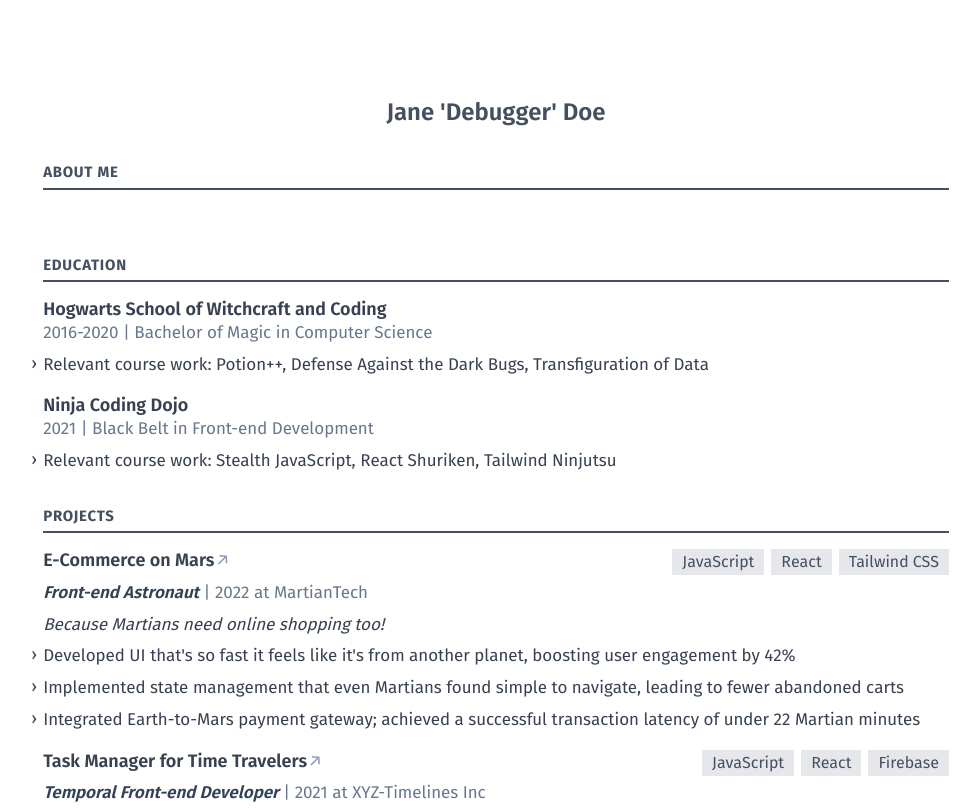
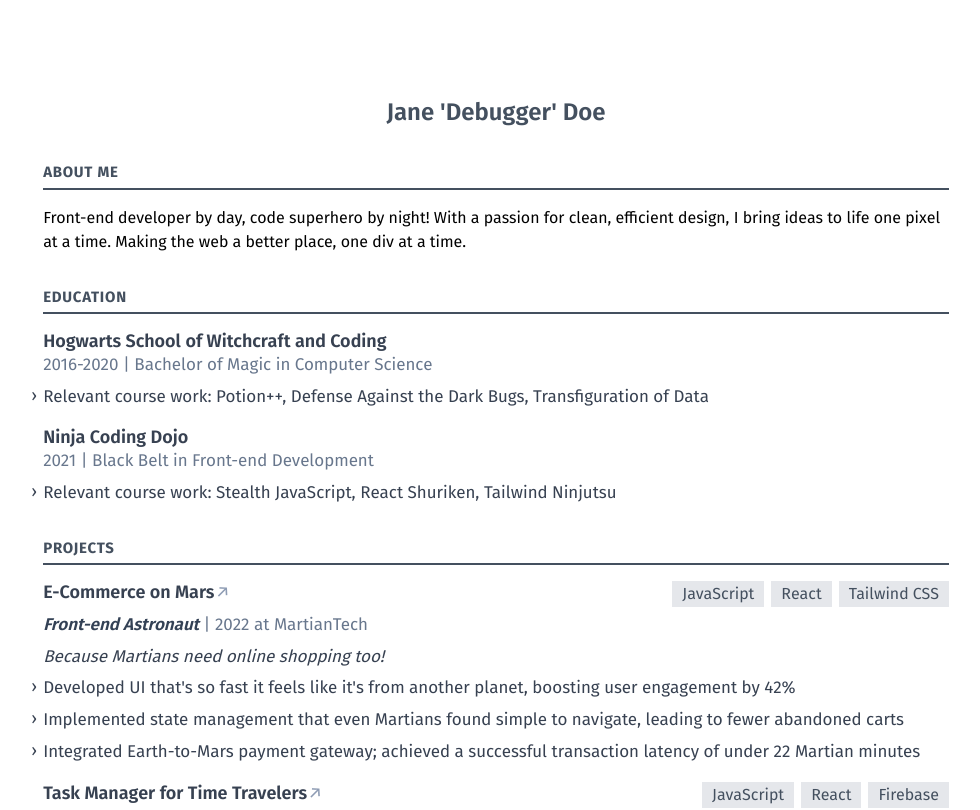
Before and after one commit to shiyuw09/react-universal-resume, a React (Vite) app: page / in a window 1280 px wide. Shown: the top 810 px of the page, without its empty margins (144-1124 px from the left). Built offline with nearby package versions, Linux system fonts and the light colour scheme.

Commit message:
feat: add about-me section

```diff
--- a/src/components/AboutMe.tsx
+++ b/src/components/AboutMe.tsx
@@ -1,9 +1,14 @@
-import MyH2 from "./MyH2";
+import MyH2 from './MyH2';
 
 function AboutMe() {
   return (
-    <div className="mb-16">
+    <div className="mb-8">
       <MyH2 text="About me" />
+      <p>
+        Front-end developer by day, code superhero by night! With a passion for
+        clean, efficient design, I bring ideas to life one pixel at a time.
+        Making the web a better place, one div at a time.
+      </p>
     </div>
   );
 }
```
